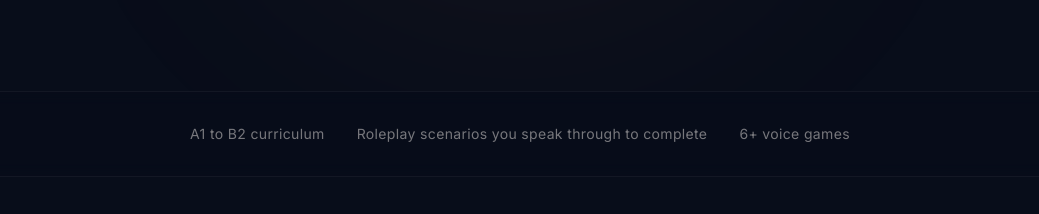
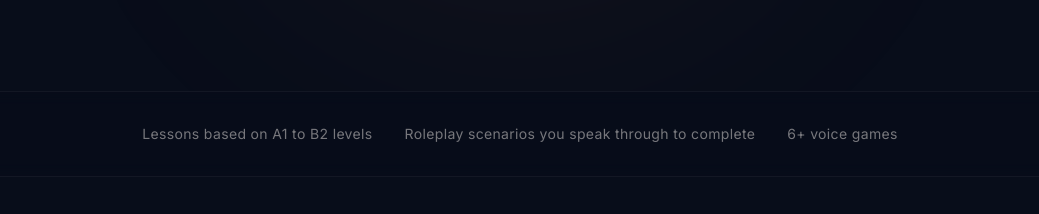
Before and after one commit to braybot1632/parlemoi-site, a Vue app: page / in a window 1280 px wide. Shown: the part 1420-1634 px from the top of the page, without its empty margins (120-1159 px from the left). Built offline with nearby package versions, Linux system fonts and the light colour scheme.

Commit message:
Update curriculum copy in facts bar
Co-Authored-By: Claude Opus 4.6 (1M context) <noreply@anthropic.com>

```diff
--- a/src/components/SocialProofBar.vue
+++ b/src/components/SocialProofBar.vue
@@ -3,7 +3,7 @@ import { useReveal } from '../composables/useReveal'
 useReveal()
 
 const facts = [
-  { value: 'A1 to B2 curriculum', icon: null },
+  { value: 'Lessons based on A1 to B2 levels', icon: null },
   { value: 'Roleplay scenarios you speak through to complete', icon: null },
   { value: '6+ voice games', icon: null },
 ]
```
